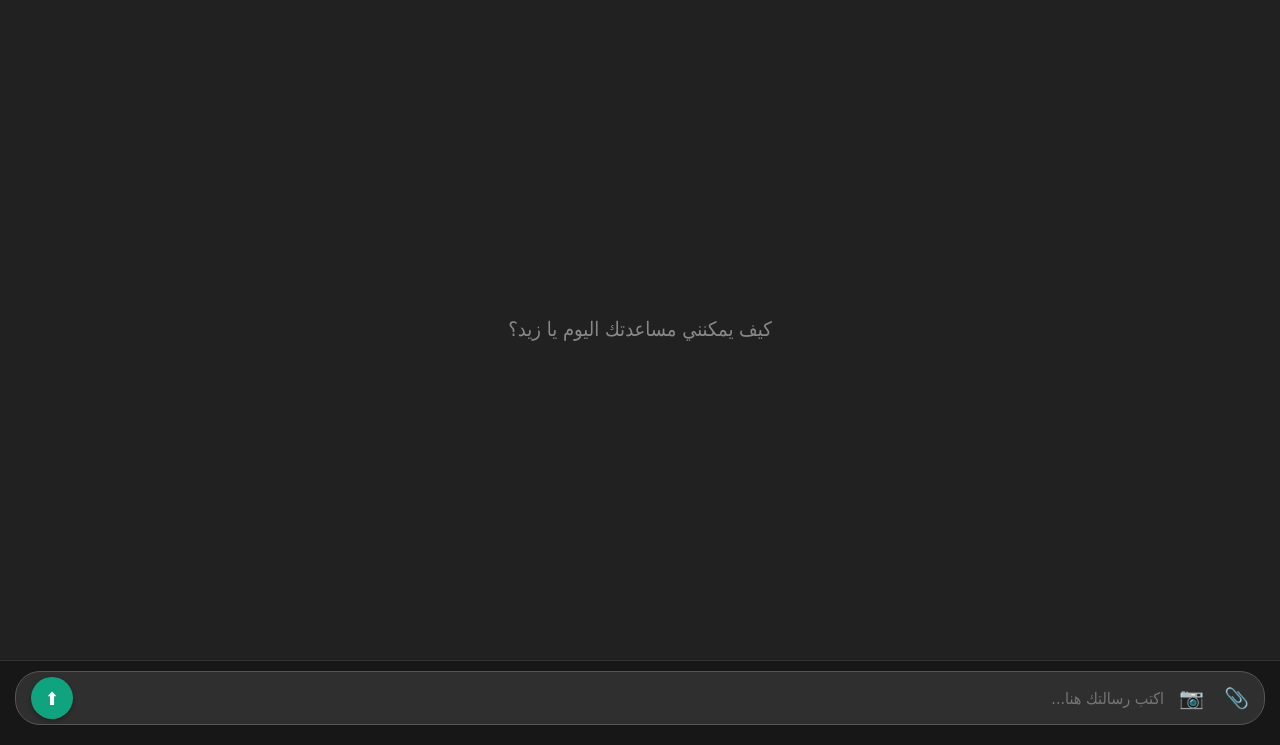
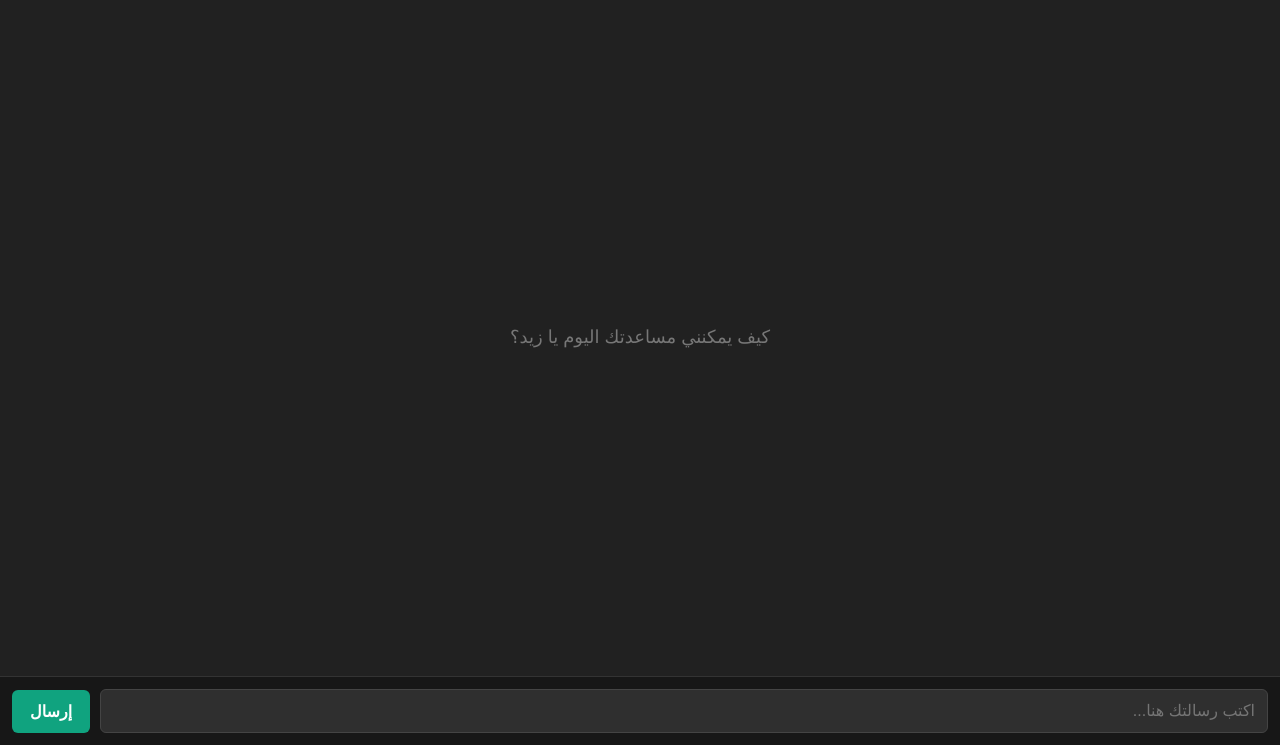
Before and after one commit to z8009996-hub/my-ai-app, a plain HTML site: page index.html in a window 1280 px wide. Shown: the part 55-800 px from the top of the page. Drawn offline with Linux system fonts and the light colour scheme.

Commit message:
Refactor HTML structure and styles for chat app

```diff
--- a/index.html
+++ b/index.html
@@ -2,43 +2,30 @@
 <html lang="ar" dir="rtl">
 <head>
     <meta charset="UTF-8">
-    <meta name="viewport" content="width=device-width, initial-scale=1.0, maximum-scale=1.0, user-scalable=no">
+    <meta name="viewport" content="width=device-width, initial-scale=1.0">
     <title>Zaed Ultimate AI</title>
     <style>
-        * {
-            box-sizing: border-box;
+        body {
+            background-color: #212121;
+            color: #ffffff;
+            font-family: Arial, sans-serif;
             margin: 0;
             padding: 0;
-            font-family: Tahoma, Arial, sans-serif;
-        }
-
-        body, html {
-            height: 100%;
-            background-color: #212121;
-            color: #ffffff;
-            overflow: hidden;
-        }
-
-        .app {
             display: flex;
             flex-direction: column;
             height: 100vh;
-            width: 100vw;
-            position: relative;
         }
 
-        /* رأس الصفحة */
         .header {
+            background-color: #171717;
             padding: 15px;
-            background-color: #171717;
+            text-align: center;
             font-size: 18px;
             font-weight: bold;
-            text-align: center;
             border-bottom: 1px solid #333;
         }
 
-        /* منطقة عرض المحادثة */
-        .chat-area {
+        .chat-container {
             flex: 1;
             overflow-y: auto;
             padding: 15px;
@@ -47,238 +34,126 @@
             gap: 15px;
         }
 
-        .welcome-msg {
-            text-align: center;
-            margin: auto;
-            font-size: 20px;
-            color: #888;
-        }
-
-        .msg {
+        .message {
             padding: 12px 15px;
-            border-radius: 10px;
-            max-width: 85%;
+            border-radius: 8px;
+            max-width: 80%;
             line-height: 1.5;
             word-break: break-word;
         }
 
-        .msg.user {
+        .message.user {
             background-color: #2f2f2f;
             align-self: flex-start;
             border: 1px solid #444;
         }
 
-        .msg.ai {
-            background-color: #1e3a8a;
+        .message.ai {
+            background-color: #0d9488;
             align-self: flex-end;
         }
 
-        .msg img {
+        .message img {
             max-width: 100%;
-            border-radius: 8px;
+            border-radius: 6px;
             margin-bottom: 8px;
             display: block;
         }
 
-        /* شريط الإدخال السفلي الثابت والمبسط */
-        .footer-input {
+        .input-container {
             background-color: #171717;
-            padding: 10px 15px 20px 15px;
+            padding: 12px;
             border-top: 1px solid #333;
             display: flex;
-            flex-direction: column;
             gap: 10px;
+            align-items: center;
         }
 
-        .preview-box {
-            display: none;
-            align-items: center;
-            gap: 10px;
-            background: #2a2a2a;
-            padding: 5px 10px;
+        .input-container input[type="text"] {
+            flex: 1;
+            background-color: #2f2f2f;
+            border: 1px solid #444;
+            color: #fff;
+            padding: 12px;
             border-radius: 6px;
+            font-size: 16px;
+            outline: none;
         }
 
-        .preview-box img {
-            width: 40px;
-            height: 40px;
-            object-fit: cover;
-            border-radius: 4px;
-        }
-
-        .input-row {
-            display: flex;
-            align-items: center;
-            gap: 10px;
-            background-color: #2f2f2f;
-            border-radius: 25px;
-            padding: 5px 10px 5px 15px;
-            border: 1px solid #555;
-        }
-
-        .input-row textarea {
-            flex: 1;
-            background: transparent;
-            border: none;
-            color: #fff;
-            font-size: 16px;
-            outline: none;
-            resize: none;
-            max-height: 100px;
-            padding: 8px 0;
-        }
-
-        /* زر الإرسال الواضح والبارز */
-        .send-btn {
+        .btn {
             background-color: #10a37f;
             color: white;
             border: none;
-            width: 42px;
-            height: 42px;
-            border-radius: 50%;
-            font-size: 18px;
+            padding: 12px 18px;
+            border-radius: 6px;
+            cursor: pointer;
+            font-size: 16px;
             font-weight: bold;
-            display: flex;
-            align-items: center;
-            justify-content: center;
-            cursor: pointer;
-            flex-shrink: 0;
-            box-shadow: 0 2px 5px rgba(0,0,0,0.3);
         }
 
-        .action-btn {
-            background: none;
-            border: none;
-            color: #aaa;
-            font-size: 20px;
-            cursor: pointer;
-            padding: 5px;
+        .btn:active {
+            background-color: #0e8c6d;
+        }
+
+        .welcome {
+            text-align: center;
+            color: #777;
+            margin: auto;
+            font-size: 18px;
         }
     </style>
 </head>
 <body>
 
-    <div class="app">
-        <div class="header">Zaed Ultimate AI</div>
+    <div class="header">Zaed Ultimate AI</div>
 
-        <div class="chat-area" id="chat-area">
-            <div class="welcome-msg" id="welcome">كيف يمكنني مساعدتك اليوم يا زيد؟</div>
-        </div>
+    <div class="chat-container" id="chatContainer">
+        <div class="welcome" id="welcomeMsg">كيف يمكنني مساعدتك اليوم يا زيد؟</div>
+    </div>
 
-        <div class="footer-input">
-            <div class="preview-box" id="preview-box">
-                <img id="preview-img" src="" alt="صورة مرفقة">
-                <span style="font-size: 13px; flex: 1;">تم إرفاق الصورة بنجاح</span>
-                <button onclick="removeImage()" style="background:none; border:none; color:#ff4444; font-size:16px; cursor:pointer;">✕</button>
-            </div>
-
-            <div class="input-row">
-                <!-- أزرار المرفقات -->
-                <button class="action-btn" onclick="document.getElementById('file-input').click()">📎</button>
-                <button class="action-btn" onclick="document.getElementById('camera-input').click()">📷</button>
-
-                <input type="file" id="file-input" accept="image/*" style="display:none" onchange="loadImage(event)">
-                <input type="file" id="camera-input" accept="image/*" capture="environment" style="display:none" onchange="loadImage(event)">
-
-                <textarea id="user-input" rows="1" placeholder="اكتب رسالتك هنا..."></textarea>
-
-                <!-- زر الإرسال -->
-                <button class="send-btn" id="send-btn" onclick="sendMsg()">⬆</button>
-            </div>
-        </div>
+    <div class="input-container">
+        <input type="text" id="userInput" placeholder="اكتب رسالتك هنا..." onkeydown="if(event.key === 'Enter') sendQuery()">
+        <button class="btn" onclick="sendQuery()">إرسال</button>
     </div>
 
     <script>
-        let base64Image = null;
+        async function sendQuery() {
+            const input = document.getElementById('userInput');
+            const text = input.value.trim();
+            if (!text) return;
 
-        function loadImage(e) {
-            const file = e.target.files[0];
-            if (file) {
-                const reader = new FileReader();
-                reader.onload = function(evt) {
-                    base64Image = evt.target.result;
-                    document.getElementById('preview-img').src = base64Image;
-                    document.getElementById('preview-box').style.display = 'flex';
-                };
-                reader.readAsDataURL(file);
-            }
-        }
-
-        function removeImage() {
-            base64Image = null;
-            document.getElementById('file-input').value = '';
-            document.getElementById('camera-input').value = '';
-            document.getElementById('preview-box').style.display = 'none';
-        }
-
-        async function sendMsg() {
-            const input = document.getElementById('user-input');
-            const text = input.value.trim();
-            if (!text && !base64Image) return;
-
-            const welcome = document.getElementById('welcome');
+            const welcome = document.getElementById('welcomeMsg');
             if (welcome) welcome.style.display = 'none';
 
-            const chatArea = document.getElementById('chat-area');
+            const container = document.getElementById('chatContainer');
 
             // إضافة رسالة المستخدم
-            let imgTag = base64Image ? `<img src="${base64Image}">` : '';
-            chatArea.innerHTML += `<div class="msg user">${imgTag}${escapeHtml(text)}</div>`;
-            chatArea.scrollTop = chatArea.scrollHeight;
+            container.innerHTML += `<div class="message user">${escapeHtml(text)}</div>`;
+            container.scrollTop = container.scrollHeight;
 
-            const currentText = text;
-            const currentImg = base64Image;
+            input.value = '';
 
-            // تصفير الحقول
-            input.value = '';
-            removeImage();
+            // رسالة جاري التفكير
+            const loadId = 'load_' + Date.now();
+            container.innerHTML += `<div class="message ai" id="${loadId}">جاري التفكير...</div>`;
+            container.scrollTop = container.scrollHeight;
 
-            // رسالة الانتظار
-            const loadId = 'load_' + Date.now();
-            chatArea.innerHTML += `<div class="msg ai" id="${loadId}">جاري التفكير...</div>`;
-            chatArea.scrollTop = chatArea.scrollHeight;
+            try {
+                const sys = "أنت نموذج ذكاء اصطناعي اسمك Zaed Ultimate AI، طوّرك زيد. أجب دائماً بالعربية.";
+                const res = await fetch(`https://text.pollinations.ai/${encodeURIComponent(text)}?system=${encodeURIComponent(sys)}&model=openai-large`);
+                const reply = res.ok ? await res.text() : "عذراً، حدث خطأ في الخادم.";
 
-            // جلب الرد من الذكاء الاصطناعي
-            let aiReply = await getAIResponse(currentText, currentImg);
+                document.getElementById(loadId).remove();
+                container.innerHTML += `<div class="message ai">${escapeHtml(reply)}</div>`;
+            } catch (e) {
+                document.getElementById(loadId).remove();
+                container.innerHTML += `<div class="message ai">عذراً يا زيد، حدث خطأ في الاتصال.</div>`;
+            }
 
-            document.getElementById(loadId).remove();
-
-            // إضافة رد الذكاء الاصطناعي
-            chatArea.innerHTML += `<div class="msg ai">${escapeHtml(aiReply)}</div>`;
-            chatArea.scrollTop = chatArea.scrollHeight;
-        }
-
-        async function getAIResponse(prompt, img) {
-            try {
-                const sys = "أنت نموذج ذكاء اصطناعي اسمك Zaed Ultimate AI، طوّرك زيد. أجب دائماً بالعربية بدقة.";
-                if (img) {
-                    const res = await fetch("https://text.pollinations.ai/", {
-                        method: "POST",
-                        headers: { "Content-Type": "application/json" },
-                        body: JSON.stringify({
-                            messages: [
-                                { role: "system", content: sys },
-                                { role: "user", content: [
-                                    { type: "text", text: prompt || "ما هذا؟" },
-                                    { type: "image_url", image_url: { url: img } }
-                                ]}
-                            ],
-                            model: "openai-large"
-                        })
-                    });
-                    if (res.ok) return await res.text();
-                } else {
-                    const res = await fetch(`https://text.pollinations.ai/${encodeURIComponent(prompt)}?system=${encodeURIComponent(sys)}&model=openai-large`);
-                    if (res.ok) return await res.text();
-                }
-            } catch (e) {
-                console.error(e);
-            }
-            return "عذراً يا زيد، حدث خطأ في الاتصال بالخادم.";
+            container.scrollTop = container.scrollHeight;
         }
 
         function escapeHtml(text) {
-            if (!text) return '';
             return text.replace(/&/g, "&amp;").replace(/</g, "&lt;").replace(/>/g, "&gt;");
         }
     </script>
```
